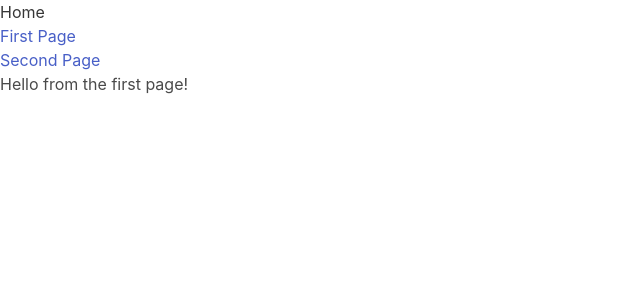
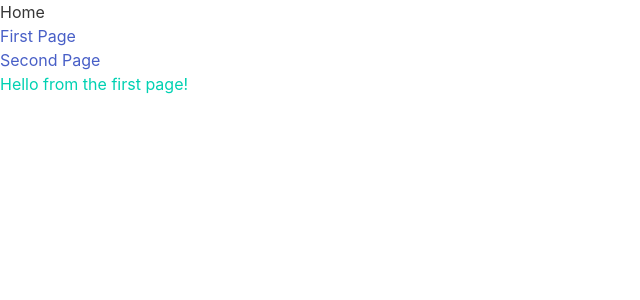
Before and after one commit to america-central-airways/aca-missiouri, a React (Create React App) app: page /firstPage in a window 1280 px wide. Shown: the top 300 px of the page, without its empty margins (0-640 px from the left). Built offline with nearby package versions, Linux system fonts and the light colour scheme.

Commit message:
should fail

```diff
--- a/src/app/App.tsx
+++ b/src/app/App.tsx
@@ -22,7 +22,7 @@ const App: React.FC = () => {
       <main>
         <Routes>
           <Route element={<Home />} path="/" />
-          <Route element={<FirstPage />} path="firstPage" />
+          <Route element={<FirstPage isPrimary />} path="firstPage" />
           <Route element={<SecondPage />} path="secondPage" />
         </Routes>
       </main>
--- a/src/features/FirstPage.tsx
+++ b/src/features/FirstPage.tsx
@@ -1,5 +1,16 @@
-const FirstPage: React.FC = () => {
-  return <p>Hello from the first page!</p>;
+const FirstPage: React.FC<FirstPageProperties> = ({ isPrimary }) => {
+  const className = (): string => {
+    if (isPrimary) {
+      return "has-text-primary";
+    }
+    return "has-text-success";
+  };
+
+  return <p className={className()}>Hello from the first page!</p>;
 };
 
+interface FirstPageProperties {
+  readonly isPrimary: boolean;
+}
+
 export default FirstPage;
```
Also changed, not shown: package.json (+10 -0 lines).
